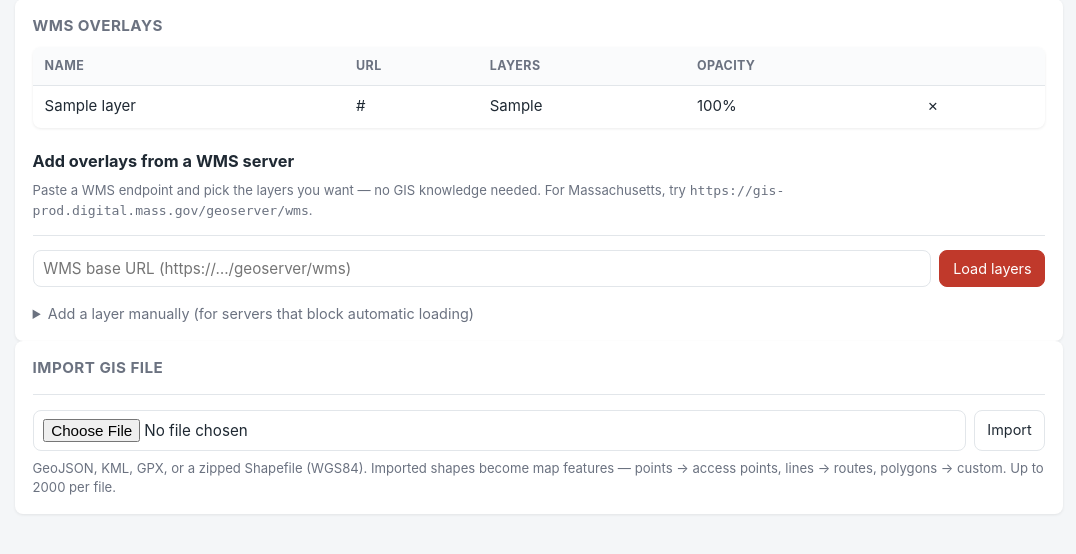
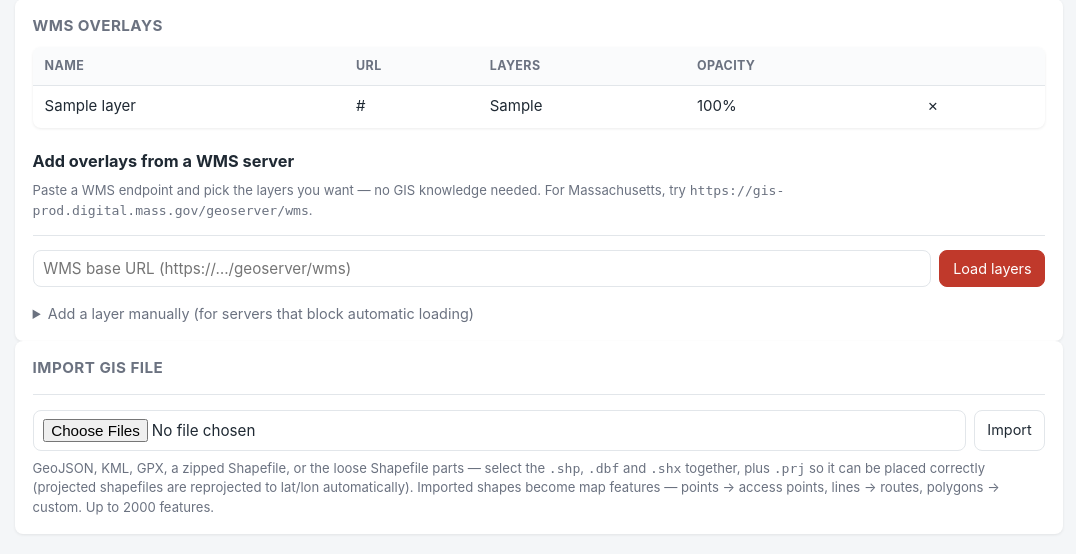
Before and after one commit to dwc-s/preplanner, a Flask app: page /overlays in a window 1280 px wide. Shown: the part 129-683 px from the top of the page, without its empty margins (101-1177 px from the left). Run offline with Flask 3, Linux system fonts and the light colour scheme; a user stored in the database is signed in; tables that the repository leaves empty hold one stand-in row (values such as "Sample post"); some libraries are stand-ins or nearby versions.

Commit message:
Import loose Shapefile parts, with .prj reprojection to WGS84
The GIS import previously required a zipped shapefile in WGS84. Now the import
accepts multiple files, so users can select a shapefile's loose components
(.shp + .dbf/.shx/.prj, grouped by basename — several shapefiles at once are
fine) instead of zipping. Projected shapefiles (e.g. MassGIS State Plane) are
auto-reprojected to lat/lon from their .prj via pyproj; geographic or .prj-less
data is treated as WGS84. Handles WKT1 (.prj) and WKT2 projected keywords.

Adds pyproj (bundles PROJ; no system GDAL). Verified end-to-end: an EPSG:26986
shapefile's points reprojected onto the correct Boston coordinates.

Co-Authored-By: Claude Opus 4.8 <noreply@anthropic.com>

```diff
--- a/app/main.py
+++ b/app/main.py
@@ -27,7 +27,10 @@ from .auth import admin_required
 from . import gis_import
 
 ALLOWED_IMAGE_EXT = {"png", "jpg", "jpeg", "webp", "gif"}
-ALLOWED_GIS_EXT = {"geojson", "json", "kml", "gpx", "zip", "shp"}
+# Standalone GIS files (one file = one dataset) vs. loose Shapefile component
+# files (many files = one dataset, grouped by basename).
+STANDALONE_GIS_EXTS = {"geojson", "json", "kml", "gpx", "zip"}
+SHAPEFILE_PART_EXTS = {"shp", "shx", "dbf", "prj", "cpg", "sbn", "sbx", "xml"}
 
 main_bp = Blueprint("main", __name__)
 
@@ -476,19 +479,48 @@ def overlay_delete(layer_id):
 @main_bp.post("/overlays/import")
 @admin_required
 def gis_import_upload():
-    file = request.files.get("file")
-    if not file or not file.filename:
+    uploads = [f for f in request.files.getlist("files") if f and f.filename]
+    if not uploads:  # backward-compat with the old single-file field name
+        one = request.files.get("file")
+        if one and one.filename:
+            uploads = [one]
+    if not uploads:
         flash("Choose a file to import.", "error")
         return redirect(url_for("main.overlays"))
-    ext = file.filename.rsplit(".", 1)[-1].lower() if "." in file.filename else ""
-    if ext not in ALLOWED_GIS_EXT:
-        flash("Unsupported file. Use GeoJSON, KML, GPX, or a zipped Shapefile.", "error")
+
+    # Split loose Shapefile parts (grouped by basename so several shapefiles can
+    # be uploaded at once) from standalone GeoJSON/KML/GPX/zip files.
+    shp_groups = {}   # basename -> {ext: bytes}
+    standalone = []   # (filename, bytes)
+    bad = []
+    for f in uploads:
+        base, _, ext = f.filename.rpartition(".")
+        ext = ext.lower()
+        if ext in SHAPEFILE_PART_EXTS:
+            shp_groups.setdefault(base.lower(), {})[ext] = f.read()
+        elif ext in STANDALONE_GIS_EXTS:
+            standalone.append((f.filename, f.read()))
+        else:
+            bad.append(f.filename)
+    if bad:
+        flash("Unsupported file(s): " + ", ".join(bad) + ". Use GeoJSON, KML, GPX, a "
+              "zipped Shapefile, or loose Shapefile parts (.shp with .dbf/.shx/.prj).",
+              "error")
         return redirect(url_for("main.overlays"))
-    try:
-        features = gis_import.parse_upload(file.filename, file.read())
-    except Exception as exc:
-        flash(f"Could not parse file: {exc}", "error")
-        return redirect(url_for("main.overlays"))
+
+    features, errors = [], []
+    for base, parts in shp_groups.items():
+        if "shp" not in parts:
+            continue  # e.g. a stray .prj/.xml with no geometry — ignore quietly
+        try:
+            features += gis_import.parse_shapefile_parts(parts)
+        except Exception as exc:
+            errors.append(f"{base}.shp: {exc}")
+    for name, raw in standalone:
+        try:
+            features += gis_import.parse_upload(name, raw)
+        except Exception as exc:
+            errors.append(f"{name}: {exc}")
 
     features = features[:MAX_IMPORT_FEATURES]
     for feat in features:
@@ -503,8 +535,15 @@ def gis_import_upload():
             created_by=current_user.id,
         ))
     db.session.commit()
-    if features:
-        flash(f"Imported {len(features)} feature(s) — see them on the map.", "success")
+
+    n = len(features)
+    if n and errors:
+        flash(f"Imported {n} feature(s); some files couldn't be read: " + "; ".join(errors),
+              "success")
+    elif n:
+        flash(f"Imported {n} feature(s) — see them on the map.", "success")
+    elif errors:
+        flash("Could not import: " + "; ".join(errors), "error")
     else:
-        flash("No importable features found in that file.", "error")
+        flash("No importable features found.", "error")
     return redirect(url_for("main.overlays"))
--- a/app/templates/overlays.html
+++ b/app/templates/overlays.html
@@ -71,11 +71,15 @@
     <form method="post" action="{{ url_for('main.gis_import_upload') }}"
           enctype="multipart/form-data" class="inline-form">
       <input type="hidden" name="csrf_token" value="{{ csrf_token() }}">
-      <input type="file" name="file" accept=".geojson,.json,.kml,.gpx,.zip" required>
+      <input type="file" name="files" multiple
+             accept=".geojson,.json,.kml,.gpx,.zip,.shp,.shx,.dbf,.prj,.cpg,.sbn,.sbx,.xml" required>
       <button class="btn" type="submit">Import</button>
     </form>
-    <p class="hint">GeoJSON, KML, GPX, or a zipped Shapefile (WGS84). Imported shapes become
-      map features — points → access points, lines → routes, polygons → custom. Up to 2000 per file.</p>
+    <p class="hint">GeoJSON, KML, GPX, a zipped Shapefile, or the loose Shapefile parts —
+      select the <code>.shp</code>, <code>.dbf</code> and <code>.shx</code> together, plus
+      <code>.prj</code> so it can be placed correctly (projected shapefiles are reprojected
+      to lat/lon automatically). Imported shapes become map features — points → access
+      points, lines → routes, polygons → custom. Up to 2000 features.</p>
   </section>
 {% endblock %}
 
--- a/requirements.txt
+++ b/requirements.txt
@@ -10,6 +10,7 @@ python-dotenv>=1.0         # load config (SECRET_KEY, DATABASE_URL) from .env
 
 # GIS import (pure-Python, no system GDAL required)
 pyshp>=2.3                 # Shapefile parsing
+pyproj>=3.6                # reproject projected Shapefiles (.prj) to WGS84 (bundles PROJ)
 
 # WSGI server for production self-hosting (dev uses Flask's built-in server)
 gunicorn>=21.2
```
Also changed, not shown: app/gis_import.py (+86 -20 lines), tests/test_app.py (+53 -0 lines), README.md.
